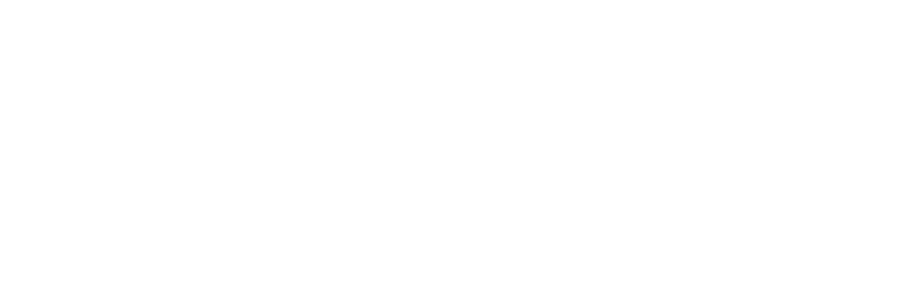
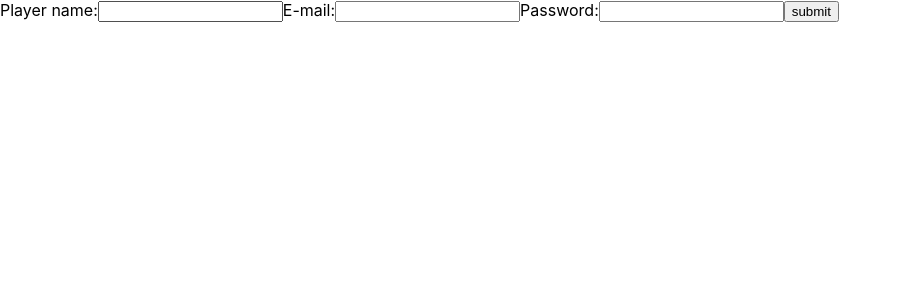
Before and after one commit to anderara/black-jack-client, a React (Create React App) app: page /SignUp in a window 1280 px wide. Shown: the top 300 px of the page, without its empty margins (0-901 px from the left). Built offline with nearby package versions, Linux system fonts and the light colour scheme.

Commit message:
Create player on local database

```diff
--- a/src/App.js
+++ b/src/App.js
@@ -3,14 +3,15 @@ import {Route} from 'react-router-dom'
 import { Provider } from 'react-redux'
 
 import Homepage from './components/Homepage'
+import SignUpFormContainer from './components/SignUpFormContainer'
 
 class App extends Component {
   render() {
     return (
         <div>
           <Route exact path="/" component = {Homepage} />
-          {/* <Route path="/SignUp" component = {SignUpFormContainer}/>
-          <Route path="/LogIn" component = {LoginFormContainer} />
+          <Route path="/SignUp" component = {SignUpFormContainer}/>
+          {/* <Route path="/LogIn" component = {LoginFormContainer} />
           <Route path="/PostImage" component={ListContainer}/> */}
         </div>
     );
--- /dev/null
+++ b/src/actions.js
@@ -0,0 +1,46 @@
+import request from 'superagent'
+
+// const baseUrl = 'http://localhost:4000'
+const baseUrl = 'http://172.16.30.254:4000/'
+
+function signUpPlayer(payload){
+    console.log("SignUp payload is", payload)
+    return {
+      type: signUp,
+      payload: payload.jwt
+    }
+   }
+
+export const signUp = (playerName, email, password) => (dispatch, getState) => {
+    request
+    .post(`${baseUrl}/player`)
+    .send({playerName, email, password})
+    .then(response => {
+        console.log("response in LoginForm is: ", response)
+        const action = signUpPlayer(response.body)
+        dispatch(action)
+    })
+    .catch(console.error)
+   }
+
+// export const getPlayers = () => (dispatch, getState) => {
+// const state = getState()
+// const { playerName } = state
+
+// if (!playerName.length) {
+//     request(`${baseUrl}/players`)
+//     .then(response => {
+//         const action = allPlayers(response.body)
+
+//         dispatch(action)
+//     })
+//     .catch(console.error)
+// }
+// }
+
+// function newImage (payload) {
+//     return {
+//     type: NEW_IMAGE,
+//     payload
+//     }
+// }
--- a/src/components/Homepage.js
+++ b/src/components/Homepage.js
@@ -6,7 +6,7 @@ export default class Homepage extends React.Component {
        return (
            <div>
                <h1>A&A's Black Jack</h1>
-               <button>Register as a new user</button>
+               <Link to="/SignUp"><button>Register as a new user</button></Link>
                <br />
                <button>Log in if you already have an account</button>
            </div>
--- /dev/null
+++ b/src/components/SignUpForm.js
@@ -0,0 +1,25 @@
+import React from 'react'
+
+export default function SignUpForm (props) {
+
+    const playerName = props.values.playerName
+    const email = props.values.email
+    const password = props.values.password
+
+
+    return (
+        <div>
+        <form onSubmit={props.onSubmit}>
+            <label>
+            Player name:
+            <input type='text' name='playerName' value={playerName} onChange={props.onChange}/>
+            </label>
+            E-mail:
+            <input type='text' name='email' value={email} onChange={props.onChange}/>
+            Password:
+            <input type='text' name='password' value={password} onChange={props.onChange}/>
+        <input type='submit' value='submit'/>
+        </form>
+        </div>
+        )
+    }
--- a/src/components/SignUpFormContainer.js
+++ b/src/components/SignUpFormContainer.js
@@ -0,0 +1,29 @@
+import React from 'react'
+import SignUpForm from './SignUpForm'
+import { connect } from 'react-redux'
+import { signUp } from '../actions'
+
+class SignUpFormContainer extends React.Component {
+  state = { playerName: '', email: '', password: '' }
+
+  onSubmit = (event) => {
+    event.preventDefault()
+    this.props.signUp(this.state.playerName, this.state.email, this.state.password)
+  }
+
+  onChange = (event) => {
+    this.setState({
+      [event.target.name]: event.target.value
+    })
+  }
+
+  render() {
+    return <SignUpForm
+      onSubmit={this.onSubmit}
+      onChange={this.onChange}
+      values={this.state}
+    />
+  }
+}
+
+export default connect(null, { signUp })(SignUpFormContainer)
```
